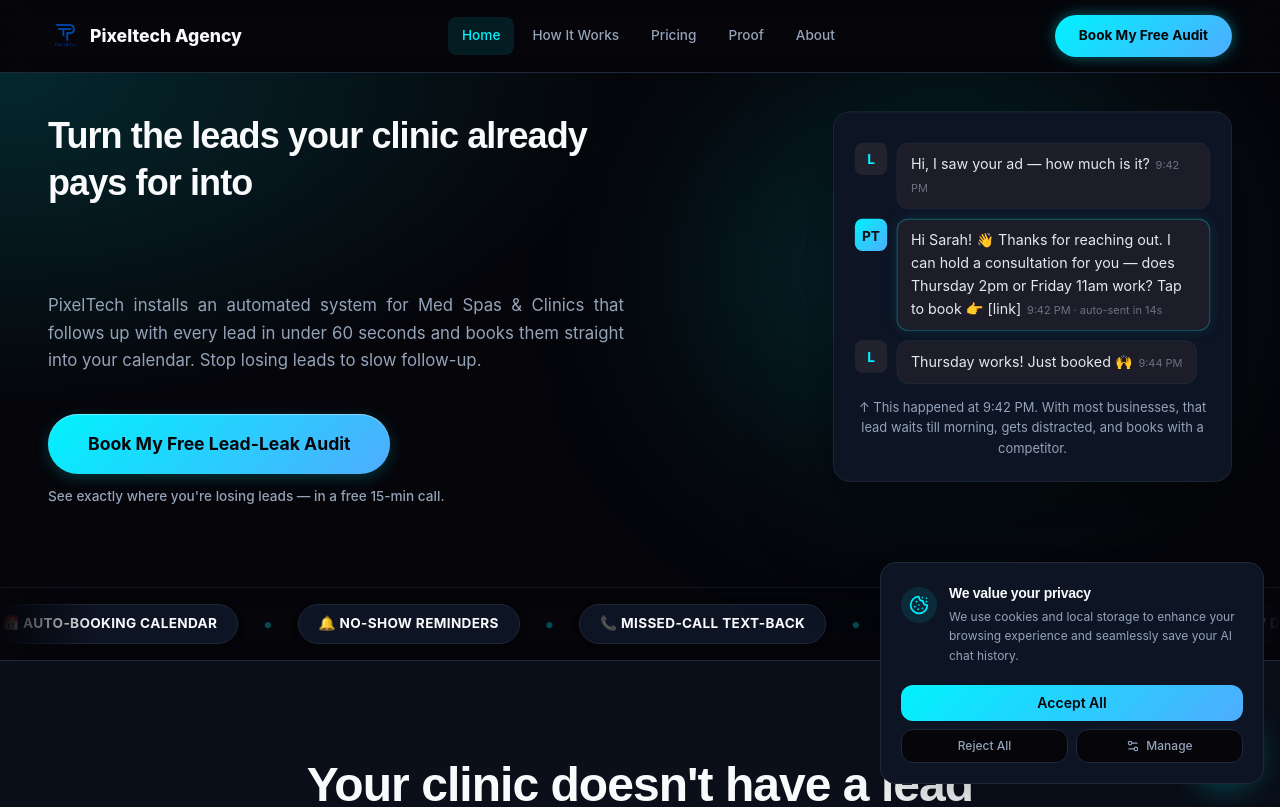
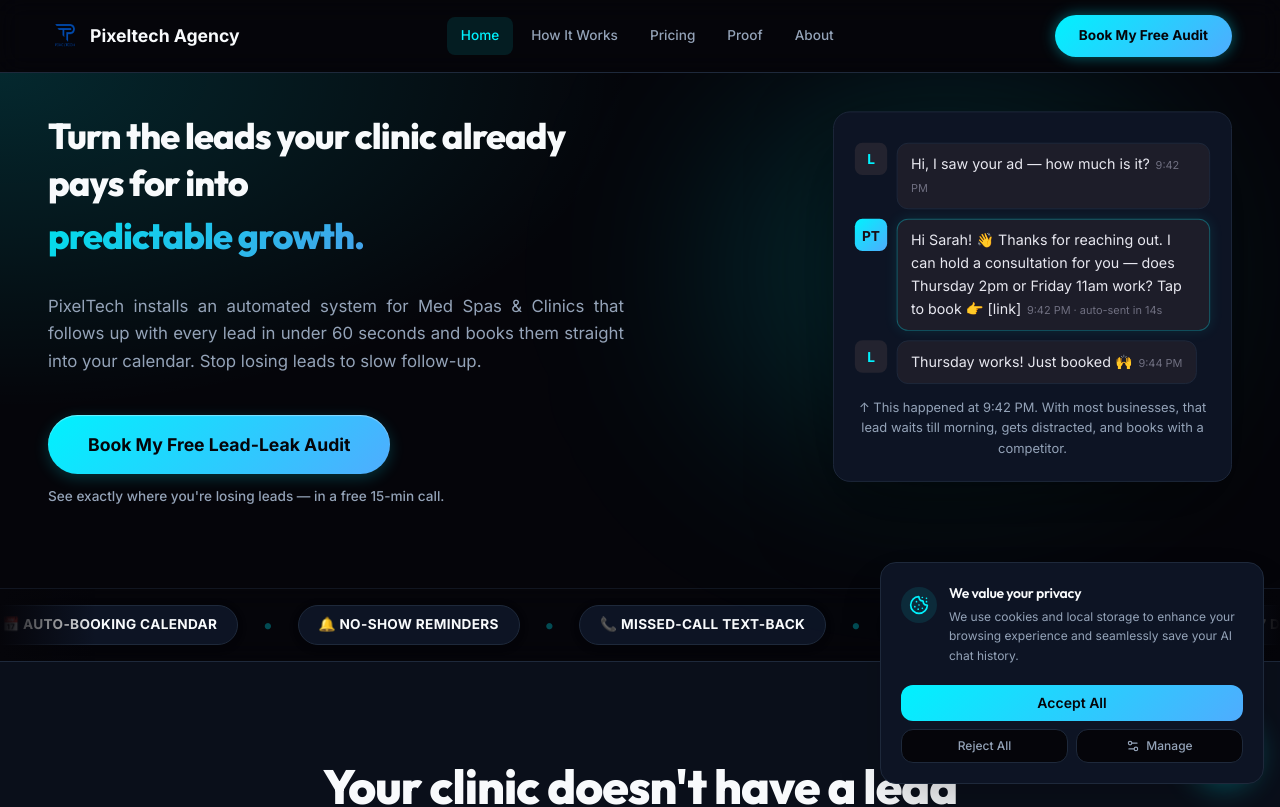
Before and after one commit to MAMuneebGhori/pixeltech-agency, a React (Vite) app in the folder pixel tech/: page / in a window 1280 px wide. Shown: the top 807 px of the page. Built offline with nearby package versions, Linux system fonts and the light colour scheme.

Commit message:
Fix hero text gradient visibility and load modern Google fonts

```diff
--- a/pixel tech/index.html
+++ b/pixel tech/index.html
@@ -5,6 +5,9 @@
     <link rel="icon" type="image/png" href="/Pixeltech.png" />
     <meta name="viewport" content="width=device-width, initial-scale=1.0" />
     <title>Pixeltech Agency</title>
+    <link rel="preconnect" href="https://fonts.googleapis.com">
+    <link rel="preconnect" href="https://fonts.gstatic.com" crossorigin>
+    <link href="https://fonts.googleapis.com/css2?family=Inter:wght@400;500;600;700&family=Outfit:wght@400;600;700;800;900&display=swap" rel="stylesheet">
   </head>
   <body>
     <div id="root"></div>
--- a/pixel tech/src/components/HeroSection.jsx
+++ b/pixel tech/src/components/HeroSection.jsx
@@ -82,7 +82,7 @@
             <motion.h1 variants={h1Variants} className="mb-6 text-[1.4rem] sm:text-2xl md:text-3xl lg:text-4xl font-extrabold leading-[1.3] tracking-tight">
               <span className="block mb-2">
                 Turn the leads your clinic already pays for into <br />
-                <span className="text-gradient inline-block min-h-[1.5em] mt-2">
+                <span className="inline-block min-h-[1.5em] mt-2">
                   <AnimatePresence mode="wait">
                     <motion.span
                       key={currentTextIndex}
@@ -90,7 +90,7 @@
                       animate={{ opacity: 1, y: 0, filter: 'blur(0px)' }}
                       exit={{ opacity: 0, y: -10, filter: 'blur(8px)' }}
                       transition={{ duration: 0.4, ease: "easeInOut" }}
-                      className="inline-block"
+                      className="inline-block text-gradient pb-2 pr-2"
                     >
                       {rotatingText[currentTextIndex]}
                     </motion.span>
--- a/pixel tech/src/index.css
+++ b/pixel tech/src/index.css
@@ -13,7 +13,7 @@
   --color-bad: #EF4444;
   --color-gold: #F59E0B;
 
-  --font-display: "Geist", sans-serif;
+  --font-display: "Outfit", sans-serif;
   --font-body: "Inter", sans-serif;
 
   --animate-accordion-down: accordion-down 0.2s ease-out;
```
